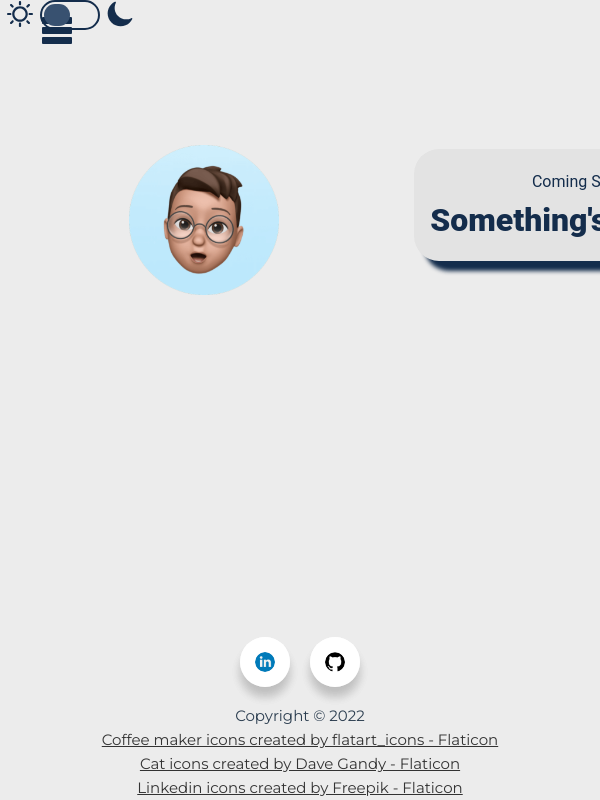
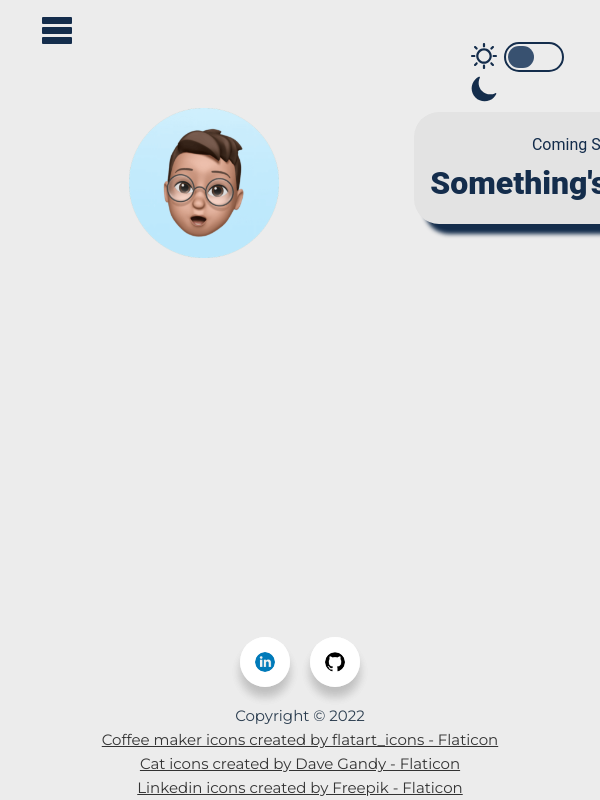
Before and after one commit to MuhdMujibRahman/Portfolio, a Vue app: page / in a window 600 px wide. Shown: the top 800 px of the page. Built offline with nearby package versions, Linux system fonts and the light colour scheme.

Commit message:
update darkmode

```diff
--- a/src/components/ToggleDarkMode.vue
+++ b/src/components/ToggleDarkMode.vue
@@ -193,6 +193,16 @@ body.day-background {
         margin-top: -18px;
     }
 }
+@media (min-width: 481px) and (max-width: 767px){
+  .button-con {
+        cursor: default;
+        position: absolute;
+        top: 7.5vh;
+        left:90%;
+        margin-left: -76px;
+        margin-top: -18px;
+    }
+}
 @media (min-width: 768px) and (max-width: 992px){
 
   .button-con {
```
